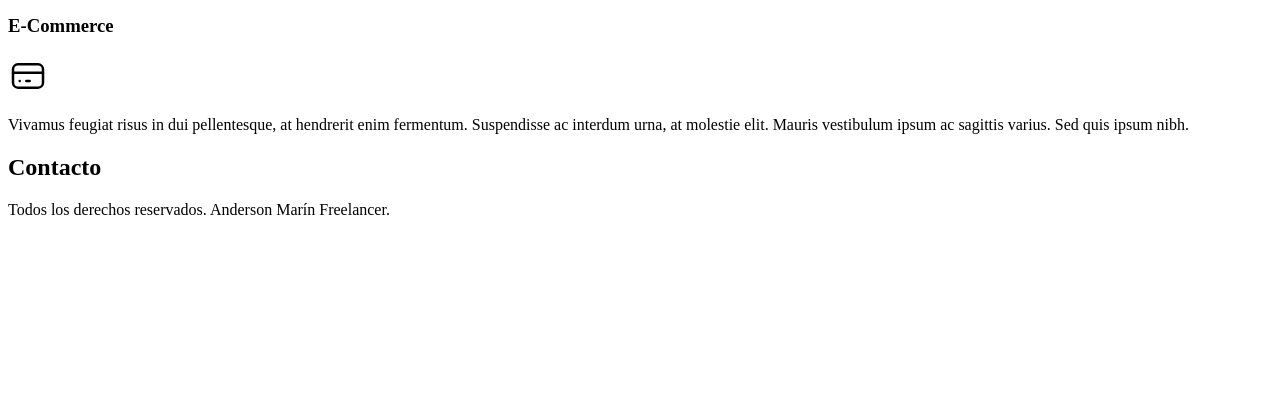
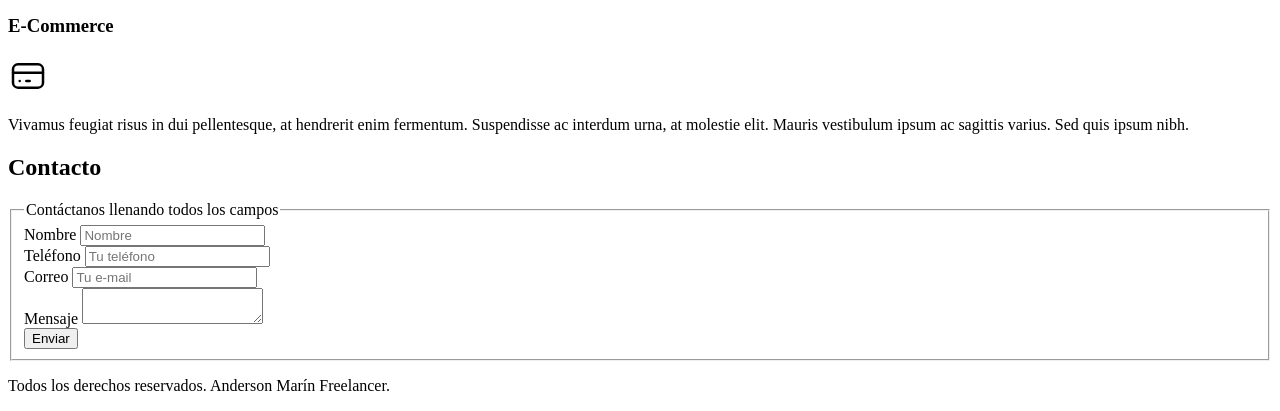
Before and after one commit to anmarinur/Freelancer-project, a plain HTML site: page index.html in a window 1280 px wide. Shown: the part 651-1062 px from the top of the page. Before the commit the page ends 886 px from the top, so only its background shows below. Drawn offline with Linux system fonts and the light colour scheme.

Commit message:
Add form section

```diff
--- a/index.html
+++ b/index.html
@@ -80,6 +80,34 @@
 
   <section>
     <h2>Contacto</h2>
+
+    <form>
+      <fieldset>
+        <legend>Contáctanos llenando todos los campos</legend>
+
+        <div>
+          <label>Nombre</label>
+          <input type="text" placeholder="Nombre"/>
+        </div>
+
+        <div>
+          <label>Teléfono</label>
+          <input type="tel" placeholder="Tu teléfono"/>
+        </div>
+
+        <div>
+          <label>Correo</label>
+          <input type="email" placeholder="Tu e-mail">
+        </div>
+
+        <div>
+          <label>Mensaje</label>
+          <textarea></textarea>
+        </div>
+
+        <input type="submit" value="Enviar">
+      </fieldset>
+    </form>
   </section>
 
   <footer>
```
